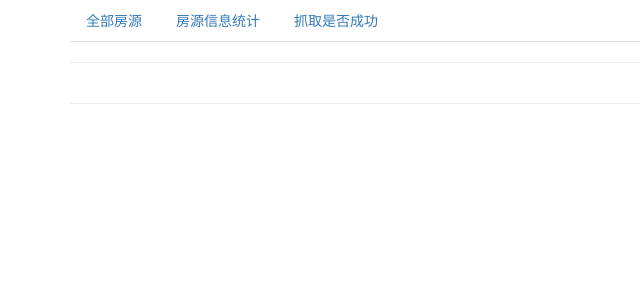
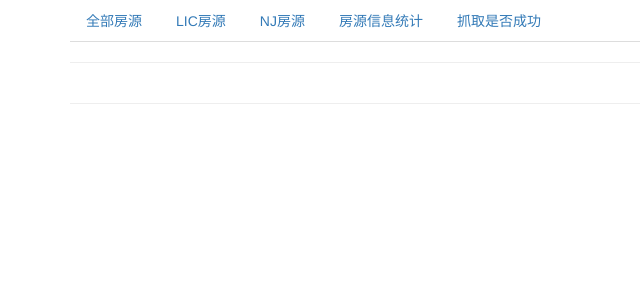
Before and after one commit to ppttzhu/rent_spider, a Flask app: template flask_app/templates/rooms.html in a window 1280 px wide. Shown: the top 300 px of the page, without its empty margins (0-640 px from the left). Run offline with Flask 2, Linux system fonts and the light colour scheme; the template is opened without the code that fills it, so the values that code supplies are empty; some libraries are stand-ins or nearby versions.

Commit message:
Added location tab in website

```diff
--- a/constants.py
+++ b/constants.py
@@ -22,6 +22,7 @@ WEB_DRIVER_WAIT_SECOND = 20
 
 WEBSITE_TABLE_NAME = "website"
 WEBSITE_NAME_COLUMN = "website_name"
+WEBSITE_LOCATION_COLUMN = "location"
 WEBSITE_URL_COLUMN = "url"
 WEBSITE_PRIORITY_COLUMN = "priority"
 
@@ -58,6 +59,7 @@ WEBSITE_ROOM_HISTORY_VIEW_NAME = "v_website_room_history"
 FETCH_STATUS_VIEW_NAME = "v_fetch_status"
 WEBSITE_ROOM_VIEW_ADDITIONAL_COLUMNS = [
     WEBSITE_URL_COLUMN,
+    WEBSITE_LOCATION_COLUMN,
     WEBSITE_PRIORITY_COLUMN,
 ]
 WEBSITE_ROOM_VIEW_COLUMNS = ROOM_TABLE_COLUMNS + WEBSITE_ROOM_VIEW_ADDITIONAL_COLUMNS
@@ -68,156 +70,182 @@ WEBSITES = [
         WEBSITE_NAME_COLUMN: "Steel Haus",
         "class_name": "SteelHaus",
         "platform": Platform.AWS,
+        "location": "LIC",
     },
     {
         WEBSITE_URL_COLUMN: "https://jacksonparklic.com/availability/",
         WEBSITE_NAME_COLUMN: "Jackson Park LIC",
         "class_name": "JacksonPark",
         "platform": Platform.PYTHONANYWHERE,
+        "location": "LIC",
     },
     {
         WEBSITE_URL_COLUMN: "https://streeteasy.com/complex/jackson-park-lic",
         WEBSITE_NAME_COLUMN: "Jackson Park LIC SE",
         "class_name": "JacksonParkAWS",
         "platform": Platform.AWS,
+        "location": "LIC",
     },
     {
         WEBSITE_URL_COLUMN: "https://streeteasy.com/building/1-qps",
         WEBSITE_NAME_COLUMN: "1 QPS",
         "class_name": "1QPS",
         "platform": Platform.AWS,
+        "location": "LIC",
     },
     {
         WEBSITE_URL_COLUMN: "https://streeteasy.com/building/rise-lic",
         WEBSITE_NAME_COLUMN: "Rise LIC",
         "class_name": "RiseLIC",
         "platform": Platform.AWS,
+        "location": "LIC",
     },
     {
         WEBSITE_URL_COLUMN: "https://streeteasy.com/building/skyline-tower",
         WEBSITE_NAME_COLUMN: "Skyline Tower",
         "class_name": "SkylineTower",
         "platform": Platform.AWS,
+        "location": "LIC",
     },
     {
         WEBSITE_URL_COLUMN: "https://streeteasy.com/building/altalic-29_22-northern-boulevard-long_island_city",
         WEBSITE_NAME_COLUMN: "AltaLIC",
         "class_name": "Alta",
         "platform": Platform.AWS,
+        "location": "LIC",
     },
     {
         WEBSITE_URL_COLUMN: "https://streeteasy.com/building/watermark-lic",
         WEBSITE_NAME_COLUMN: "Watermark",
         "class_name": "Watermark",
         "platform": Platform.AWS,
+        "location": "LIC",
     },
     {
         WEBSITE_URL_COLUMN: "https://streeteasy.com/building/qlic-41_42-24-street-long_island_city",
         WEBSITE_NAME_COLUMN: "QLIC",
         "class_name": "QLIC",
         "platform": Platform.AWS,
+        "location": "LIC",
     },
     {
         WEBSITE_URL_COLUMN: "https://streeteasy.com/building/luna-lic",
         WEBSITE_NAME_COLUMN: "Luna",
         "class_name": "Luna",
         "platform": Platform.AWS,
+        "location": "LIC",
     },
     {
         WEBSITE_URL_COLUMN: "https://streeteasy.com/building/one-lic",
         WEBSITE_NAME_COLUMN: "One LIC",
         "class_name": "OneLIC",
         "platform": Platform.AWS,
+        "location": "LIC",
     },
     {
         WEBSITE_URL_COLUMN: "https://streeteasy.com/building/star-tower-lic",
         WEBSITE_NAME_COLUMN: "Star Tower",
         "class_name": "StarTower",
         "platform": Platform.AWS,
+        "location": "LIC",
     },
     {
         WEBSITE_URL_COLUMN: "https://streeteasy.com/building/hero-condominium",
         WEBSITE_NAME_COLUMN: "Hero",
         "class_name": "Hero",
         "platform": Platform.AWS,
+        "location": "LIC",
     },
     {
         WEBSITE_URL_COLUMN: "https://streeteasy.com/building/galerie-condominium",
         WEBSITE_NAME_COLUMN: "Galerie",
         "class_name": "Galerie",
         "platform": Platform.AWS,
+        "location": "LIC",
     },
     {
         WEBSITE_URL_COLUMN: "https://streeteasy.com/building/22_22-jackson-avenue-long_island_city",
         WEBSITE_NAME_COLUMN: "22-22 Jackson Ave",
         "class_name": "JacksonAve",
         "platform": Platform.AWS,
+        "location": "LIC",
     },
     {
         WEBSITE_URL_COLUMN: "https://streeteasy.com/building/aurora-condominium",
         WEBSITE_NAME_COLUMN: "Aurora",
         "class_name": "Aurora",
         "platform": Platform.AWS,
+        "location": "LIC",
     },
     {
         WEBSITE_URL_COLUMN: "https://streeteasy.com/building/packard-square",
         WEBSITE_NAME_COLUMN: "Packard Square",
         "class_name": "PackardSquare",
         "platform": Platform.AWS,
+        "location": "LIC",
     },
     {
         WEBSITE_URL_COLUMN: "https://streeteasy.com/building/packard-square-west",
         WEBSITE_NAME_COLUMN: "Packard Square West",
         "class_name": "PackardSquareWest",
         "platform": Platform.AWS,
+        "location": "LIC",
     },
     {
         WEBSITE_URL_COLUMN: "https://streeteasy.com/building/the-pearson-court-square",
         WEBSITE_NAME_COLUMN: "Pearson CourtSquare",
         "class_name": "PearsonCourtSquare",
         "platform": Platform.AWS,
+        "location": "LIC",
     },
     {
         WEBSITE_URL_COLUMN: "https://www.351marinjc.com/floorplans",
         WEBSITE_NAME_COLUMN: "351 Marin JC",
         "class_name": "351Marinjc",
         "platform": Platform.PYTHONANYWHERE,
+        "location": "NJ",
     },
     {
         WEBSITE_URL_COLUMN: "https://www.grovepointe.com/floorplans",
         WEBSITE_NAME_COLUMN: "Grove Pointe",
         "class_name": "Gp",
         "platform": Platform.PYTHONANYWHERE,
+        "location": "NJ",
     },
     {
         WEBSITE_URL_COLUMN: "https://www.235grand.com/floorplans",
         WEBSITE_NAME_COLUMN: "235 Grand Street",
         "class_name": "235GrandStreet",
         "platform": Platform.PYTHONANYWHERE,
+        "location": "NJ",
     },
     {
         WEBSITE_URL_COLUMN: "https://www.485marin.com/floorplans",
         WEBSITE_NAME_COLUMN: "485 Marin",
         "class_name": "485Marin",
         "platform": Platform.PYTHONANYWHERE,
+        "location": "NJ",
     },
     {
         WEBSITE_URL_COLUMN: "https://www.225grandstreet.com/floorplans",
         WEBSITE_NAME_COLUMN: "225 Grand Street",
         "class_name": "225GrandStreet",
         "platform": Platform.PYTHONANYWHERE,
+        "location": "NJ",
     },
     {
         WEBSITE_URL_COLUMN: "https://www.18park.com/floorplans",
         WEBSITE_NAME_COLUMN: "18 Park",
         "class_name": "18Park",
         "platform": Platform.PYTHONANYWHERE,
+        "location": "NJ",
     },
     {
         WEBSITE_URL_COLUMN: "https://www.journalsquared.com/availabilities",
         WEBSITE_NAME_COLUMN: "Journal Squared",
         "class_name": "Jsq",
         "platform": Platform.PYTHONANYWHERE,
+        "location": "NJ",
     },
 ]
 
--- a/database.py
+++ b/database.py
@@ -259,9 +259,8 @@ class Database:
                 raise
         # Update or insert if it is new
         for idx, website in enumerate(c.WEBSITES):
-            website_name = website[c.WEBSITE_NAME_COLUMN]
-            url = website[c.WEBSITE_URL_COLUMN]
-            update_sql = f"""INSERT INTO {c.WEBSITE_TABLE_NAME} ({c.WEBSITE_NAME_COLUMN}, {c.WEBSITE_URL_COLUMN}, {c.WEBSITE_PRIORITY_COLUMN}) VALUES('{website_name}', '{url}', {idx}) ON DUPLICATE KEY UPDATE {c.WEBSITE_URL_COLUMN}='{url}', {c.WEBSITE_PRIORITY_COLUMN}={idx}"""
+            url, location = website[c.WEBSITE_URL_COLUMN], website[c.WEBSITE_LOCATION_COLUMN]
+            update_sql = f"""INSERT INTO {c.WEBSITE_TABLE_NAME} ({c.WEBSITE_NAME_COLUMN}, {c.WEBSITE_URL_COLUMN}, {c.WEBSITE_LOCATION_COLUMN}, {c.WEBSITE_PRIORITY_COLUMN}) VALUES('{website[c.WEBSITE_NAME_COLUMN]}', '{url}', '{location}', {idx}) ON DUPLICATE KEY UPDATE {c.WEBSITE_URL_COLUMN}='{url}', {c.WEBSITE_LOCATION_COLUMN}='{location}', {c.WEBSITE_PRIORITY_COLUMN}={idx}"""
             try:
                 self.cursor.execute(update_sql)
                 self.conn.commit()
--- a/ddl.sql
+++ b/ddl.sql
@@ -2,6 +2,7 @@
 CREATE TABLE website (
 	website_name VARCHAR(50) PRIMARY KEY,
 	url VARCHAR(100),
+	location VARCHAR(50),
 	priority INT NOT NULL
 );
 
@@ -17,7 +18,7 @@ CREATE TABLE room (
 );
 
 CREATE OR REPLACE VIEW v_website_room AS (
-	SELECT r.*, w.url, w.priority FROM room r
+	SELECT r.*, w.url, w.location, w.priority FROM room r
 	NATURAL JOIN website w
 );
 
@@ -33,7 +34,7 @@ CREATE TABLE room_history (
 );
 
 CREATE OR REPLACE VIEW v_website_room_history AS (
-	SELECT r.*, w.url, w.priority FROM room_history r
+	SELECT r.*, w.url, w.location, w.priority FROM room_history r
 	NATURAL JOIN website w
 );
 
--- a/flask_app/app.py
+++ b/flask_app/app.py
@@ -14,16 +14,32 @@ app = Flask(__name__)
 
 @app.route("/")
 def index():
+    return room_with_location_filter()
+
+
+@app.route("/lic")
+def rooms_in_lic():
+    return room_with_location_filter("LIC")
+
+
+@app.route("/nj")
+def rooms_in_nj():
+    return room_with_location_filter("NJ")
+
+
+def room_with_location_filter(location=None):
     rooms = get_rooms()
-    summary_rooms = get_summary_rooms(rooms)
+    if location:
+        rooms = [room for room in rooms if room[c.WEBSITE_LOCATION_COLUMN] == location]
+    summary_rooms = get_summary_rooms(rooms, location)
     return render_template(
         "rooms.html",
-        id="home",
-        title=f"全部房源({len(rooms)})",
+        id=f"{location or 'home'}",
+        title=f"{location or '全部房源'}({len(rooms)})",
         rooms=rooms,
         headers=c.ROOM_TABLE_COLUMNS_NAME + [c.ROOM_FETCH_DATE_COLUMN_NAME],
         columns=c.WEBSITE_ROOM_VIEW_COLUMNS + [c.ROOM_FETCH_DATE_COLUMN],
-        summary_title=f"房源网站数量汇总({len(c.WEBSITES)})",
+        summary_title=f"房源网站数量汇总({len(summary_rooms)})",
         summary_headers=[c.ROOM_TABLE_COLUMNS_NAME[0], c.ROOM_COUNT_COLUMN_NAME, "抓取频率"],
         summary_rooms=summary_rooms,
     )
@@ -62,7 +78,7 @@ def get_rooms():
     return rooms
 
 
-def get_summary_rooms(rooms):
+def get_summary_rooms(rooms, location=None):
     summary_rooms = {
         web[c.ROOM_WEBSITE_NAME_COLUMN]: {
             "count": 0,
@@ -71,6 +87,7 @@ def get_summary_rooms(rooms):
             c.WEBSITE_URL_COLUMN: web[c.WEBSITE_URL_COLUMN],
         }
         for index, web in enumerate(c.WEBSITES)
+        if (True if not location else web[c.WEBSITE_LOCATION_COLUMN] == location)
     }
     for room in rooms:
         summary_rooms[room[c.ROOM_WEBSITE_NAME_COLUMN]]["count"] += 1
--- a/flask_app/templates/base.html
+++ b/flask_app/templates/base.html
@@ -12,6 +12,8 @@
     <div class="container">
         <ul class="nav nav-tabs">
             <li class="{{'active' if id == 'home'}}"><a href="/">全部房源</a></li>
+            <li class="{{'active' if id == 'LIC'}}"><a href="/lic">LIC房源</a></li>
+            <li class="{{'active' if id == 'NJ'}}"><a href="/nj">NJ房源</a></li>
             <li class="{{'active' if id == 'statistics'}}"><a href="/statistics">房源信息统计</a></li>
             <li class="{{'active' if id == 'fetch_status'}}"><a href="/fetch-status">抓取是否成功</a></li>
         </ul>
--- a/flask_app/templates/rooms.html
+++ b/flask_app/templates/rooms.html
@@ -18,7 +18,7 @@
                 {% for column in columns %}
                 {% if column == 'website_name' %}
                 <td> <a href="{{room['url']}}"> [{{room['priority']}}] {{room['website_name']}} </a> </td>
-                {% elif column not in ['url', 'priority'] %}
+                {% elif column not in ['url', 'location', 'priority'] %}
                 <td>{{room[column]}}</td>
                 {% endif %}
                 {% endfor %}
--- a/flask_app/templates/statistics.html
+++ b/flask_app/templates/statistics.html
@@ -18,7 +18,7 @@
                 {% for column in columns %}
                 {% if column == 'website_name' %}
                 <td> <a href="{{room['url']}}"> [{{room['priority']}}] {{room['website_name']}} </a> </td>
-                {% elif column not in ['url', 'priority'] %}
+                {% elif column not in ['url', 'location', 'priority'] %}
                 <td>{{room[column]}}</td>
                 {% endif %}
                 {% endfor %}
```
